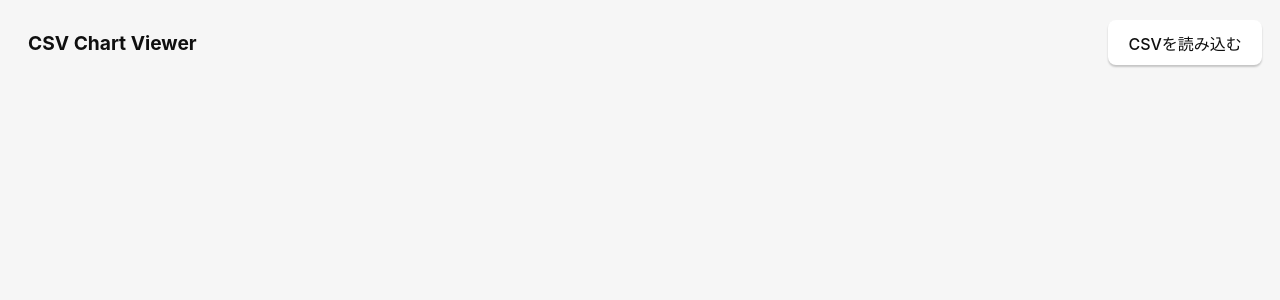
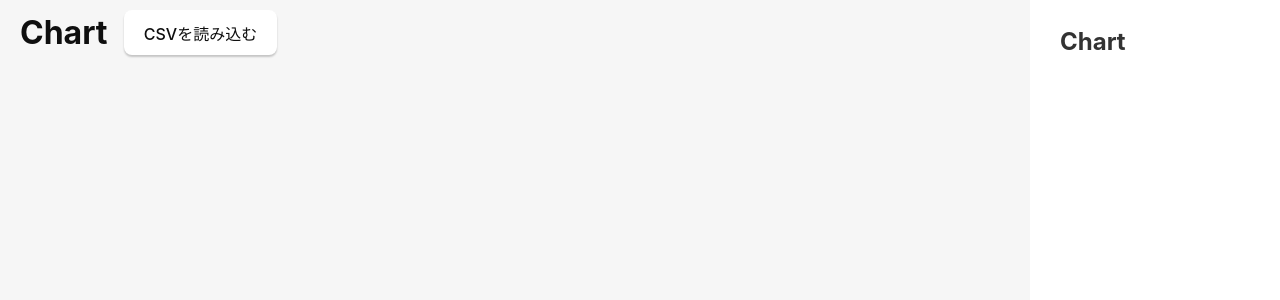
Before and after one commit to KazuakiHarada/plot-csv, a Vue app: page / in a window 1280 px wide. Shown: the top 300 px of the page. Built offline with nearby package versions, Linux system fonts and the light colour scheme.

Commit message:
layoutの変更

```diff
--- a/src-tauri/tauri.conf.json
+++ b/src-tauri/tauri.conf.json
@@ -14,7 +14,8 @@
       {
         "title": "plot-csv",
         "width": 1280,
-        "height": 720
+        "height": 720,
+        "resizable": true
       }
     ],
     "security": {
--- a/src/App.vue
+++ b/src/App.vue
@@ -1,21 +1,15 @@
 <template>
   <div id="app">
-    <div class ="header">
-      <h1>CSV Chart Viewer</h1>
-      <LoadCSVBtn />
-    </div>
     <ChartView />
   </div>
 </template>
 
 <script>
 import ChartView from './ChartView.vue';
-import LoadCSVBtn from './components/LoadCSVBtn.vue';
 export default {
   name: "App",
   components: {
     ChartView,
-    LoadCSVBtn
   }
 };
 </script>
@@ -23,18 +17,6 @@ export default {
 <style scoped>
 #app {
   width: 100%;
-  text-align: center;
-  margin-top: 0px;
-}
-.header {
-  display: flex;
-  align-items: center;
-  justify-content: space-between;
-  margin-top: 0%;
-  padding: 10px;
-}
-.header h1 {
-  font-size: 1.2rem;
-  margin-left: 10px;
+  height: 100%;
 }
 </style>
--- a/src/ChartView.vue
+++ b/src/ChartView.vue
@@ -1,6 +1,12 @@
 <template>
   <div id="ViewChart">
-    <div class="canvas"><ChartCanvas /></div>
+    <div class="main-area">
+      <div class="header">
+        <h1>Chart</h1>
+        <LoadCSVBtn />
+      </div>
+      <ChartCanvas />
+    </div>
     <div class="controls"> <ChartContorls /></div>
   </div>
 </template>
@@ -8,11 +14,13 @@
 <script>
 import ChartCanvas from './components/ChartCanvas.vue';
 import ChartContorls from './components/ChartContorls.vue';
+import LoadCSVBtn from './components/LoadCSVBtn.vue';
 export default {
   name: "ViewChart",
   components: {
     ChartCanvas,
-    ChartContorls
+    ChartContorls,
+    LoadCSVBtn,
   }
 };
 </script>
@@ -20,19 +28,29 @@ export default {
 <style scoped>
 
 #ViewChart {
+  display: grid;
+  grid-template-rows: 1fr;
+  grid-template-columns: 1fr 250px;
+  height: 100%;
+}
+.moin-area {
+  display: flex;
+  flex-direction: column;
+  justify-content: flex-start;
+}
+.header {
   display: flex;
   align-items: center;
-  margin-top: 20px;
-  width: 100%;
-  height: 100%;
-  justify-content: center;
+  justify-content: flex-start;
+  gap: 1rem;
+  margin-top: 0%;
+  padding: 10px;
 }
-.canvas {
-  width: 88%;
-  height: 100%;
+.header h1 {
+  margin-left: 10px;
 }
+
 .controls {
-  width: 12%;
   height: 100%;
 }
 </style>
--- a/src/assets/main.css
+++ b/src/assets/main.css
@@ -13,6 +13,12 @@
   -webkit-font-smoothing: antialiased;
   -moz-osx-font-smoothing: grayscale;
   -webkit-text-size-adjust: 100%;
+}
+
+* {
+  box-sizing: border-box;
+  margin: 0;
+  padding: 0;
 }
 
 :root {
--- a/src/components/ChartCanvas.vue
+++ b/src/components/ChartCanvas.vue
@@ -49,6 +49,7 @@ watch(() => store.visibility, renderChart, { deep: true });
 <style scoped>
 .chart-container {
   position: relative;
-  width: 100%;
+  margin: 20px;
+  border-radius: 8px;
 }
 </style>
--- a/src/components/ChartContorls.vue
+++ b/src/components/ChartContorls.vue
@@ -1,9 +1,12 @@
 <template>
-  <div class="chart-controls">
-    <div v-for="(enabled, key) in store.visibility" :key="key">
-      <div class="items">
-        <checkBox v-model="store.visibility[key]" :color= "store.colors[key]"  />
-        <label>{{ key }}</label>
+  <div class="chart-control">
+    <h2>Chart</h2>
+    <div class="item-container">
+      <div v-for="(enabled, key) in store.visibility" :key="key">
+        <div class="item">
+          <checkBox v-model="store.visibility[key]" :color="store.colors[key]" />
+          <p class="item-label">{{ key }}</p>
+        </div>
       </div>
     </div>
   </div>
@@ -16,19 +19,41 @@ const store = useCsvStore();
 </script>
 
 <style scoped>
-.chart-controls {
+.chart-control {
+  padding: 30px;
+  width: 100%;
+  height: 100%;
+  background-color: #fff;
+}
+.chart-control h2 {
+  font-size: 1.5rem;
+  text-align: left;
+  color: #333;
+}
+
+.item-container {
   display: flex;
   flex-direction: column;
-  margin-top: 20px;
+  justify-content: flex-start;
+  align-items: flex-start;
+  gap: 1rem;
+  width: 100%;
 }
-.chart-controls label {
+
+.item {
+  display: grid;
+  align-items: center;
+  justify-items: center;
+  width: 100%;
+  grid-template-columns: 30px 1fr;
+  grid-auto-rows: 60px;
+  padding: 0.5rem;
+  border-radius: 8px;
+}
+
+.item-label {
   font-size: 1.2rem;
-  margin-left: 8px;
-}
-.chart-controls .items {
-  display: flex;
-  align-items: center;
-  justify-content: center;
-  margin-bottom: 2rem;
+  margin-left: 10px;
+  text-align: left;
 }
 </style>
```
